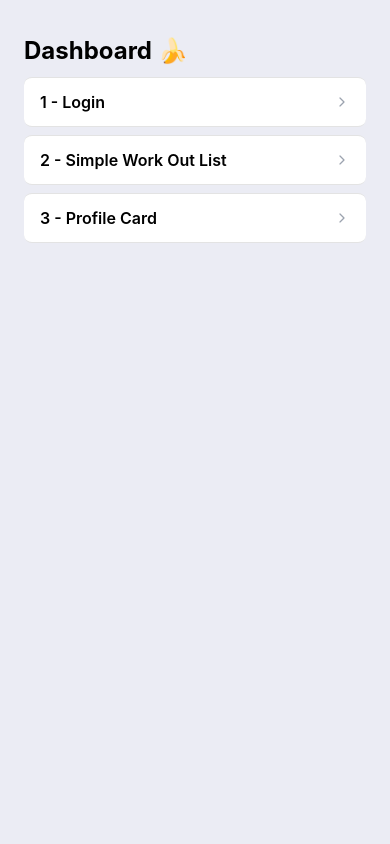
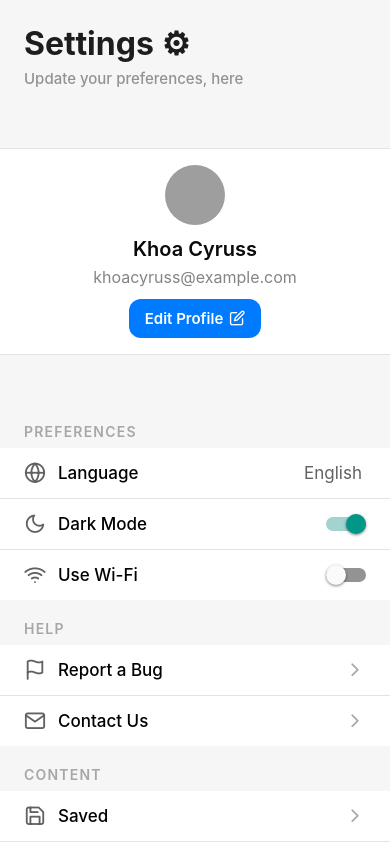
Before and after one commit to dinhdangkhoa0201/withframe-tutorial, a React Native app: screen / in a window 390 px wide. Built offline with nearby package versions, Linux system fonts and the light colour scheme; grey boxes are pictures that could not be loaded.

Commit message:
dev: add Simple Setting screen

```diff
--- a/App.js
+++ b/App.js
@@ -1,9 +1,10 @@
 import Dashboard from "./src/screens/0-dashboard/Dashboard";
+import SimpleSetting from "./src/screens/4-simplesetting/SimpleSetting";
 
 export default function App() {
     return (
         <>
-            <Dashboard/>
+            <SimpleSetting/>
         </>
     );
 }
--- /dev/null
+++ b/src/screens/4-simplesetting/SimpleSetting.js
@@ -0,0 +1,195 @@
+import React, {useState} from 'react';
+import {SafeAreaView, ScrollView, StyleSheet, Switch, Text, TouchableOpacity, View} from "react-native";
+import Feather from "react-native-vector-icons/Feather";
+import ProfileCard1 from "../3-profilecard/ProfileCard1";
+
+const SECTION = [
+    {
+        header: "Preferences",
+        items: [
+            {
+                id: "language",
+                icon: "globe",
+                label: "Language",
+                type: "select"
+            }, {
+                id: "darkMode",
+                icon: "moon",
+                label: "Dark Mode",
+                type: "toggle"
+            }, {
+                id: "wifi",
+                icon: "wifi",
+                label: "Use Wi-Fi",
+                type: "toggle"
+            }
+        ]
+    }, {
+        header: "Help",
+        items: [
+            {
+                id: "bug",
+                icon: "flag",
+                label: "Report a Bug",
+                type: "link"
+            }, {
+                id: "contact",
+                icon: "mail",
+                label: "Contact Us",
+                type: "link"
+            }
+        ]
+    }, {
+        header: "Content",
+        items: [
+            {
+                id: "save",
+                icon: "save",
+                label: "Saved",
+                type: "link"
+            }, {
+                id: "download",
+                icon: "download",
+                label: "Downloads",
+                type: "link"
+            }
+        ]
+    }
+]
+
+export default function SimpleSetting() {
+    const [form, setForm] = useState({
+        language: "English",
+        darkMode: true,
+        wifi: false
+    })
+
+    return (
+        <SafeAreaView style={{flex: 1, backgroundColor: "#f6f6f6"}}>
+            <ScrollView contentContainerStyle={styles.container}>
+                <View style={styles.header}>
+                    <Text style={styles.title}>Settings ⚙</Text>
+                    <Text style={styles.subtitle}>Update your preferences, here</Text>
+                </View>
+
+                <ProfileCard1/>
+
+                {
+                    SECTION.map(({header, items}, key) => (
+                        <View key={header}
+                              style={styles.section}>
+                            <View style={styles.sectionHeader}>
+                                <Text style={styles.sectionHeaderText}>{header}</Text>
+                            </View>
+
+                            <View style={styles.sectionBody}>
+                                {
+                                    items.map(({id, icon, label, type}, index) => (
+                                        <View key={id}
+                                              style={[
+                                                  styles.rowWrapper,
+                                                  index === 0 && {borderTopWidth: 0},
+                                              ]}>
+                                            <TouchableOpacity onPress={() => {
+                                                // handle onPress
+                                            }}>
+                                                <View style={styles.row}>
+                                                    <Feather name={icon} color={"#616161"} size={22} style={{
+                                                        marginRight: 12
+                                                    }}/>
+                                                    <Text style={styles.rowLabel}>{label}</Text>
+
+                                                    <View style={styles.rowSpace}></View>
+
+                                                    {
+                                                        type === "select" && (
+                                                            <Text style={styles.rowValue}>{form[id]}</Text>
+                                                        )
+                                                    }
+
+                                                    {
+                                                        "toggle" === type && (
+                                                            <Switch value={form[id]}
+                                                                    onValueChange={(value) => setForm({...form, [id]: value})}/>
+                                                        )
+                                                    }
+
+                                                    {
+                                                        ('select', 'link').includes(type) && (
+                                                            <Feather name={"chevron-right"} color={"#ababab"} size={22}/>
+                                                        )
+                                                    }
+                                                </View>
+                                            </TouchableOpacity>
+                                        </View>
+                                    ))
+                                }
+                            </View>
+                        </View>
+                    ))
+                }
+            </ScrollView>
+        </SafeAreaView>
+    )
+}
+
+const styles = StyleSheet.create({
+    container: {
+        paddingVertical: 24
+    },
+    header: {
+        paddingHorizontal: 24,
+        marginBottom: 12
+    },
+    title: {
+        fontSize: 32,
+        fontWeight: "700",
+        color: "#1d1d1d",
+        marginBottom: 6
+    },
+    subtitle: {
+        fontSize: 15,
+        fontWeight: "500",
+        color: "#929292"
+    },
+    section: {
+        paddingTop: 12,
+    },
+    sectionHeader: {
+        paddingHorizontal: 24,
+        paddingVertical: 8
+    },
+    sectionHeaderText: {
+        fontSize: 14,
+        fontWeight: "600",
+        color: "#a7a7a7",
+        textTransform: "uppercase",
+        letterSpacing: 1.2
+    },
+    rowWrapper: {
+        paddingLeft: 24,
+        borderTopWidth: 1,
+        borderColor: "#e3e3e3",
+        backgroundColor: "#fff"
+    },
+    row: {
+        height: 50,
+        flexDirection: "row",
+        alignItems: "center",
+        justifyContent: "flex-start",
+        paddingRight: 24
+    },
+    rowLabel: {
+        fontSize: 17,
+        fontWeight: "500",
+        color: "#000"
+    },
+    rowSpace: {
+        flex: 1
+    },
+    rowValue: {
+        fontSize: 17,
+        color: "#616161",
+        marginRight: 4
+    }
+})
```
